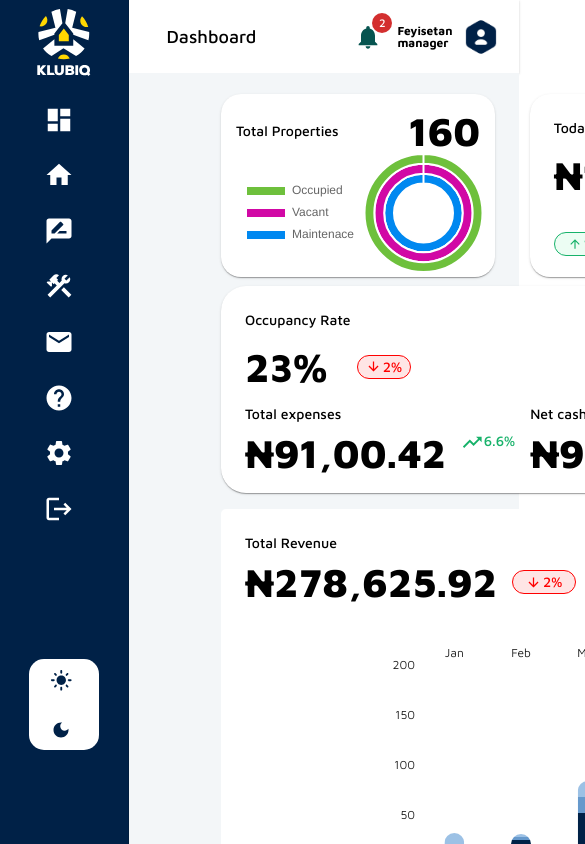
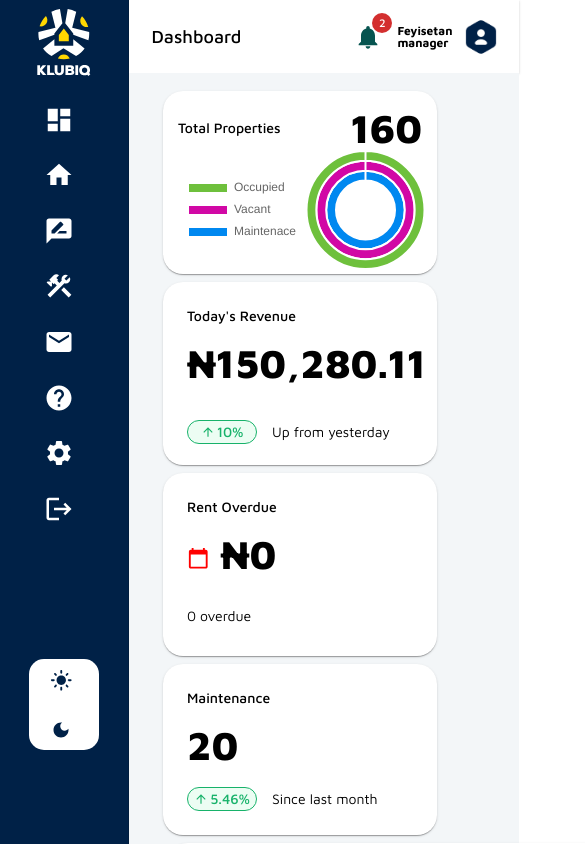
Before and after one commit to glumia-ltd/klubiq-web, a React (Vite) app in the folder apps/landlord-portal/: page /dashboard in a window 390 px wide. Shown: the top 844 px of the page, 585 px wide, since content can reach past the window. Built offline with nearby package versions, Linux system fonts and the light colour scheme; no server answers.

Commit message:
CU-86by35n6v - Dashboard responsivenss

```diff
--- a/apps/landlord-portal/src/components/NavBar/NavBar.tsx
+++ b/apps/landlord-portal/src/components/NavBar/NavBar.tsx
@@ -38,12 +38,12 @@ const NavBar = () => {
 						item
 						container
 						sx={{
-							width: '50%',
+							width: { xs: '10%', sm: '5%', md: '30%', lg: '50%' },
 							alignItems: 'center',
 							display: { xs: 'flex', sm: 'flex', md: 'flex', lg: 'flex' },
 						}}
 					>
-						<Grid item xs={2} ml='2rem'>
+						<Grid item xs={2} ml={{ xs: '1rem', sm: '0.5rem', md: '2rem' }}>
 							<Typography
 								sx={{
 									textTransform: 'capitalize',
@@ -61,10 +61,11 @@ const NavBar = () => {
 						item
 						container
 						sx={{
-							width: '15%',
+							width: { xs: '50%', sm: '20%', md: '20%', lg: '15%' },
+							// width: '15%',
 							alignItems: 'center',
 							marginRight: '3rem',
-							display: { xs: 'none', sm: 'none', md: 'none', lg: 'flex' },
+							display: { xs: 'none', sm: 'flex', md: 'flex', lg: 'flex' },
 						}}
 					>
 						<Grid item xs={3}>
@@ -72,7 +73,11 @@ const NavBar = () => {
 								id='input-with-icon-textfield'
 								// label="TextField"
 								placeholder='Search Transactions,customers'
-								sx={{ width: '320px', height: '44px', padding: '0 4 0 4' }}
+								sx={{
+									width: { sm: '280px', md: '320px' },
+									height: '44px',
+									padding: '0 4 0 4',
+								}}
 								InputProps={{
 									startAdornment: (
 										<InputAdornment position='start'>
--- a/apps/landlord-portal/src/components/SideBar/index.tsx
+++ b/apps/landlord-portal/src/components/SideBar/index.tsx
@@ -76,7 +76,9 @@ const Drawer = styled(MuiDrawer, {
 function SideBar() {
 	const [open, setOpen] = useState(false);
 	const theme = useTheme();
-	const isMediumScreen = useMediaQuery(theme.breakpoints.down('lg'));
+	const isMediumScreen = useMediaQuery(theme.breakpoints.down('xl'));
+	const isSmallScreen = useMediaQuery(theme.breakpoints.down('sm'));
+
 	const { getPathList } = useContext(SectionContext);
 	const pathList = getPathList();
 	const { mode, switchMode } = useContext(ThemeContext);
--- a/apps/landlord-portal/src/components/Viewport/ViewPort.tsx
+++ b/apps/landlord-portal/src/components/Viewport/ViewPort.tsx
@@ -11,7 +11,7 @@ type ViewPortProp = {
 const ViewPort = ({ children }: ViewPortProp) => {
 	return (
 		<NavToggleProvider>
-			<Box sx={{ display: 'flex' }}>
+			<Box sx={{ display: 'flex', flexGrow: 1 }}>
 				<Sidebar />
 				<Box display='flex' flexDirection='column' width='100%' height='100vh'>
 					<NavBar />
--- a/apps/landlord-portal/src/context/ThemeContext/theme.ts
+++ b/apps/landlord-portal/src/context/ThemeContext/theme.ts
@@ -1,5 +1,15 @@
 import { Theme, createTheme } from '@mui/material';
 export const LightTheme: Theme = createTheme({
+	breakpoints: {
+		values: {
+			xs: 0,
+			sm: 600,
+			md: 900,
+			lg: 1200,
+			xl: 1536,
+		},
+	},
+
 	palette: {
 		mode: 'light',
 		primary: {
--- a/apps/landlord-portal/src/pages/Dashboard/DashStyle.tsx
+++ b/apps/landlord-portal/src/pages/Dashboard/DashStyle.tsx
@@ -13,14 +13,16 @@ const styles = {
 	},
 	cardStyleThree: {
 		height: '207px',
-		width: '590px',
+		width: { xs: '500px', sm: '500px', md: '590px' },
+
+		// width: '590px',
 		borderRadius: '25px',
 		padding: '24px',
 	},
 	cardStyleFour: {
-		height: '207px',
+		height: { sm: '183px', md: '207px' },
 		width: '274px',
-		textAlign: 'lefft',
+		textAlign: 'left',
 		padding: '24px',
 		borderRadius: '20px',
 	},
@@ -31,7 +33,7 @@ const styles = {
 		borderRadius: '20px',
 	},
 	tableGridOne: {
-		width: '1200px',
+		width: { xs: '500px', sm: '600px', md: '1200px' },
 		background: '#ffffff',
 		borderRadius: '5px',
 		padding: '24px',
--- a/apps/landlord-portal/src/pages/Dashboard/TableChart.tsx
+++ b/apps/landlord-portal/src/pages/Dashboard/TableChart.tsx
@@ -53,7 +53,7 @@ const TableChart = () => {
 			// 	},
 			// ]}
 			yAxis={[{ min: 0, max: 200 }]}
-			width={900}
+			maxWidth={900}
 			height={300}
 			bottomAxis={null}
 			topAxis={{
--- a/apps/landlord-portal/src/pages/Dashboard/index.tsx
+++ b/apps/landlord-portal/src/pages/Dashboard/index.tsx
@@ -31,10 +31,17 @@ import Multichart from './Multichart';
 
 const DashBoard = () => {
 	return (
-		<Container maxWidth={false} sx={{ width: '1270px' }}>
+		<Container
+			maxWidth={false}
+			sx={{
+				width: '1270px',
+				margin: { xs: '2px', sm: '0px 0px', md: '5px 60px' },
+				paddingLeft: { sm: '0px' },
+			}}
+		>
 			<Grid container spacing={1} sx={{ display: 'flex' }}>
-				<Grid container item spacing={0} xs={9}>
-					<Grid item xs={4}>
+				<Grid container item spacing={1} xs={12} sm={9} md={9} lg={9}>
+					<Grid item xs={12} sm={4} md={4} lg={4}>
 						<Card sx={DashStyle.cardStyle}>
 							<Box
 								sx={{
@@ -78,7 +85,7 @@ const DashBoard = () => {
 							/> */}
 						</Card>
 					</Grid>
-					<Grid item xs={4}>
+					<Grid item xs={12} sm={4.5} md={4} lg={4}>
 						<Card sx={DashStyle.cardStyleTwo}>
 							<Typography
 								fontSize='14px'
@@ -139,7 +146,7 @@ const DashBoard = () => {
 						</Card>
 					</Grid>
 
-					<Grid item xs={4}>
+					<Grid item xs={12} sm={4} md={4} lg={4}>
 						<Card sx={DashStyle.cardStyleTwo}>
 							<Typography
 								fontSize='14px'
@@ -164,7 +171,68 @@ const DashBoard = () => {
 							</Typography>{' '}
 						</Card>
 					</Grid>
-					<Grid item xs={8}>
+
+					<Grid item xs={6} sm={5} md={4} lg={4}>
+						<Card sx={DashStyle.cardStyleFour}>
+							<Typography
+								fontSize='14px'
+								lineHeight={'20px'}
+								fontWeight={500}
+								mb={'1rem'}
+								textAlign='left'
+							>
+								Maintenance
+							</Typography>
+							<Typography fontSize='40px' fontWeight={800} lineHeight={'44px'}>
+								20
+							</Typography>
+							<Box
+								sx={{
+									display: 'flex',
+									textAlign: 'center',
+									marginTop: '20px',
+									alignItems: 'center',
+								}}
+							>
+								<Typography
+									fontSize='14px'
+									lineHeight={'20px'}
+									fontWeight={500}
+									alignItems={'center'}
+									color='#17B26A'
+									border={'1px solid #17B26A'}
+									justifyContent={'center'}
+									borderRadius={'20px'}
+									padding={'10px'}
+									width={'70px'}
+									height={'24px'}
+									display='flex'
+									mr={'15px'}
+									sx={{ backgroundColor: 'rgba(236,253,243)' }}
+								>
+									<ArrowUpwardIcon
+										sx={{
+											color: '#17B26A',
+											fontSize: '14px',
+											marginRight: '2px',
+										}}
+									/>
+									5.46%
+								</Typography>
+
+								<Typography
+									fontSize='14px'
+									lineHeight={'20px'}
+									fontWeight={400}
+									// mt="10px"
+								>
+									{' '}
+									Since last month
+								</Typography>
+							</Box>
+						</Card>
+					</Grid>
+					<Grid item xs={12} sm={12} md={8} lg={8}>
 						<Card sx={DashStyle.cardStyleThree}>
 							<Typography
 								fontSize='14px'
@@ -305,69 +373,9 @@ const DashBoard = () => {
 							</Box>
 						</Card>
 					</Grid>
+				</Grid>
 
-					<Grid item xs={4}>
-						<Card sx={DashStyle.cardStyleFour}>
-							<Typography
-								fontSize='14px'
-								lineHeight={'20px'}
-								fontWeight={500}
-								mb={'1rem'}
-								textAlign='left'
-							>
-								Maintenance
-							</Typography>
-							<Typography fontSize='40px' fontWeight={800} lineHeight={'44px'}>
-								20
-							</Typography>
-							<Box
-								sx={{
-									display: 'flex',
-									textAlign: 'center',
-									marginTop: '20px',
-									alignItems: 'center',
-								}}
-							>
-								<Typography
-									fontSize='14px'
-									lineHeight={'20px'}
-									fontWeight={500}
-									alignItems={'center'}
-									color='#17B26A'
-									border={'1px solid #17B26A'}
-									justifyContent={'center'}
-									borderRadius={'20px'}
-									padding={'10px'}
-									width={'70px'}
-									height={'24px'}
-									display='flex'
-									mr={'15px'}
-									sx={{ backgroundColor: 'rgba(236,253,243)' }}
-								>
-									<ArrowUpwardIcon
-										sx={{
-											color: '#17B26A',
-											fontSize: '14px',
-											marginRight: '2px',
-										}}
-									/>
-									5.46%
-								</Typography>
-
-								<Typography
-									fontSize='14px'
-									lineHeight={'20px'}
-									fontWeight={400}
-									// mt="10px"
-								>
-									{' '}
-									Since last month
-								</Typography>
-							</Box>
-						</Card>
-					</Grid>
-				</Grid>
-				<Grid container item xs={3}>
+				<Grid container item xs={6} sm={12} md={3}>
 					<Grid item xs={12}>
 						<Card sx={DashStyle.cardStyleFive}>
 							<ReportCard />
@@ -375,8 +383,9 @@ const DashBoard = () => {
 					</Grid>
 				</Grid>
 			</Grid>
-			<Grid container spacing={0} sx={DashStyle.tableGridOne}>
-				<Grid item xs={7}>
+
+			<Grid container spacing={1} sx={DashStyle.tableGridOne}>
+				<Grid item xs={12} sm={12} md={7}>
 					<Typography
 						fontSize='14px'
 						lineHeight={'20px'}
@@ -434,10 +443,13 @@ const DashBoard = () => {
 
 				<Grid
 					item
-					xs={5}
+					xs={12}
+					sm={12}
+					md={5}
 					alignItems={'center'}
-					justifyContent={'space-between'}
+					justifyContent={{ sm: 'left', md: 'space-between' }}
 					display={'flex'}
+					width='484px'
 				>
 					<TextField
 						type='date'
@@ -448,7 +460,11 @@ const DashBoard = () => {
 					/>{' '}
 					<TrendingFlatIcon sx={{ fontSize: '30px' }} />
 					<TextField
-						sx={{ width: '180px', height: '44px' }}
+						sx={{
+							width: '180px',
+							height: '44px',
+							marginRight: { xs: '5px', sm: '30px', md: '0' },
+						}}
 						type='date'
 						size='medium'
 						name='Date'
@@ -469,12 +485,13 @@ const DashBoard = () => {
 						<SaveAltOutlinedIcon />
 					</Box>
 				</Grid>
-				<Grid item xs={12} md={12} lg={12} mt={'10px'}>
+
+				<Grid item xs={12} sm={12} md={12} lg={12} mt={'10px'}>
 					<Card
 						elevation={0}
 						sx={{
-							width: '900px',
-							margin: 'auto',
+							minWidth: { xs: '400px', sm: '500px', md: '700px' },
+							margin: { xs: '', sm: '', md: 'auto' },
 						}}
 					>
 						<TableChart />
```
